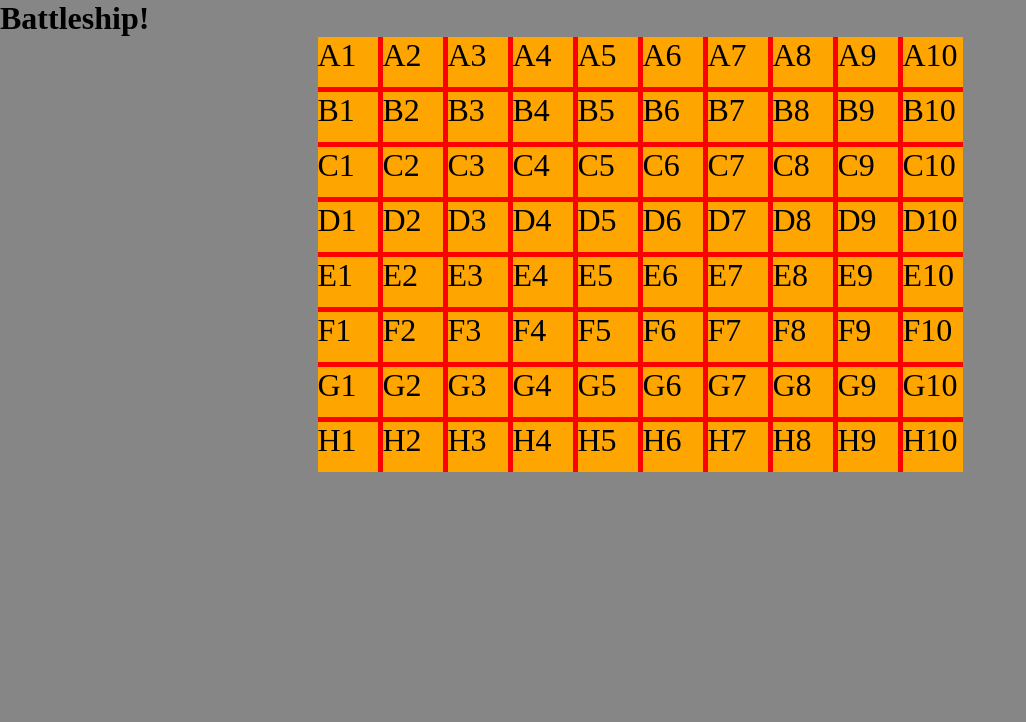
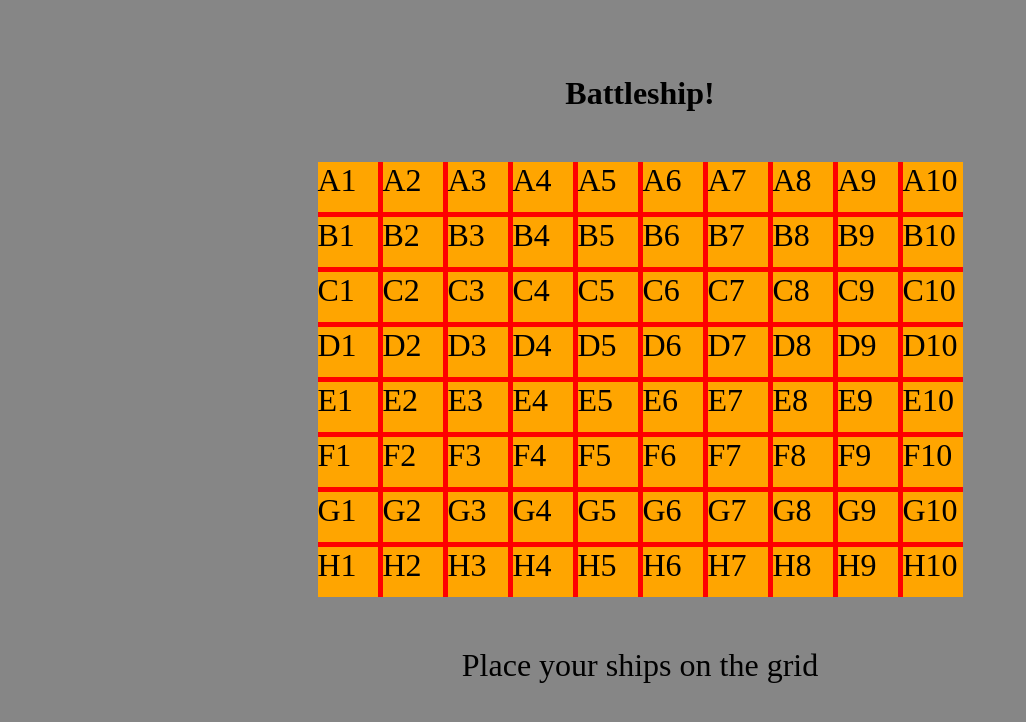
Before and after one commit to yhbe/battleShip, a website built with webpack: page src/index.html in a window 1280 px wide. Shown: the whole page, without its empty margins (0-1026 px from the left). Built offline with nearby package versions, Linux system fonts and the light colour scheme.

Commit message:
light styling

```diff
--- a/src/index.html
+++ b/src/index.html
@@ -9,11 +9,12 @@
   </head>
   <body>
     <header>
-      <h1>Battleship!</h1>
+      <h1 class="battleshipmessage">Battleship!</h1>
     </header>
     <div class="boardcontainer">
       <div class="playergrid"></div>
       <div class="computergrid"></div>
     </div>
+    <p class="placemessage">Place your ships on the grid</p>
   </body>
 </html>
--- a/src/style.css
+++ b/src/style.css
@@ -28,3 +28,17 @@ body{
   background-color: orange;
   font-size: 2rem;
 }
+
+.battleshipmessage{
+  display: flex;
+  justify-content: center;
+  margin-top: 75px;
+  margin-bottom: 50px;
+}
+
+.placemessage{
+  margin-top: 50px;
+  display: flex;
+  justify-content: center;
+  font-size: 2rem;
+}
```
